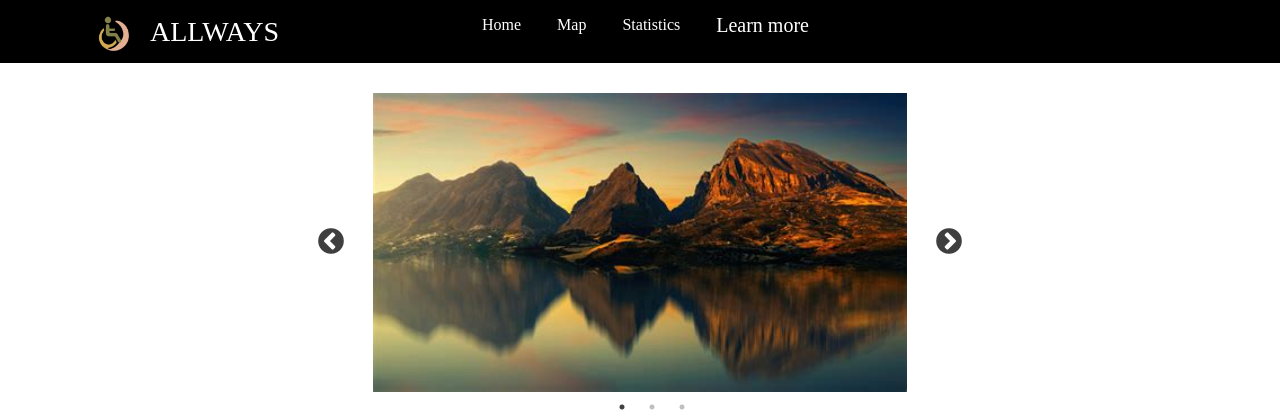
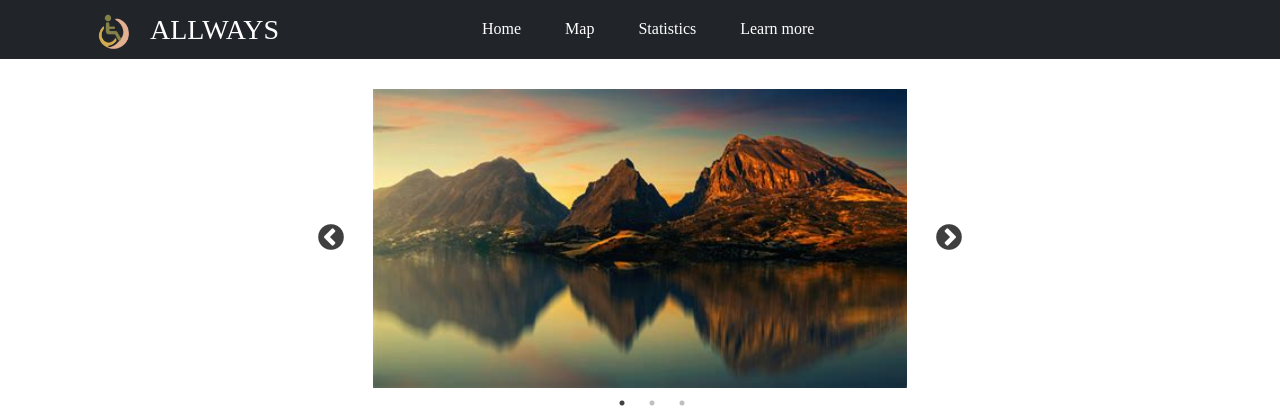
Before and after one commit to Rima004/allways, a Django app: page / in a window 1280 px wide. Shown: the top 420 px of the page. Run offline with Django 4.2, Linux system fonts and the light colour scheme.

Commit message:
Fixed navbar

```diff
--- a/static/main/css/header.css
+++ b/static/main/css/header.css
@@ -38,3 +38,9 @@ a:active {
     display: inline;
     cursor: pointer;
 }
+
+ul.menu {
+    display: flex;
+    align-items: center;
+    gap: 20px;
+}
--- a/templates/base.html
+++ b/templates/base.html
@@ -14,27 +14,28 @@
 <body>
 
 <!-- Header -->
-<header class="menu-bar">
+<header class="menu-bar bg-dark text-white py-2">
     <div class="container">
-        <div class="row">
+        <div class="row align-items-center">
             <div class="col-xl-4 d-flex align-items-center gap-2">
-                <img class="logo" src="{% static 'main/images/logo.png' %}">
+                <img class="logo" src="{% static 'main/images/logo.png' %}" alt="Logo" width="60">
                 <h3 class="mb-0">ALLWAYS</h3>
             </div>
 
-            <div class="col-xl-6">
+            <div class="col-xl-8">
                 <nav>
-                    <ul class="menu nav d-flex align-items-center justify-content-start gap-3">
-                        <li class="menu__item"><a href="{% url 'main' %}">{% trans "Home" %}</a></li>
-                        <li class="menu__item"><a href="{% url 'maps' %}">{% trans "Map" %}</a></li>
-                        <li class="menu__item"><a href="{% url 'statistics' %}">{% trans "Statistics" %}</a></li>
-                        <li class="menu__item"><a>{% trans "Learn more" %}</a></li>
+                    <ul class="menu nav d-flex justify-content-start gap-4 mb-0">
+                        <li class="menu__item"><a class="nav-link" href="{% url 'main' %}">{% trans "Home" %}</a></li>
+                        <li class="menu__item"><a class="nav-link" href="{% url 'maps' %}">{% trans "Map" %}</a></li>
+                        <li class="menu__item"><a class="nav-link" href="{% url 'statistics' %}">{% trans "Statistics" %}</a></li>
+                        <li class="menu__item"><a class="nav-link" href="#">{% trans "Learn more" %}</a></li>
                     </ul>
                 </nav>
             </div>
         </div>
     </div>
 </header>
+
 
 <!-- Content -->
 {% block content %}{% endblock %}
--- a/templates/main.html
+++ b/templates/main.html
@@ -15,6 +15,9 @@
         <div><img src="{% static 'main/images/nature.jpeg' %}"></div>
         <div><img src="{% static 'main/images/nature.jpeg' %}"></div>
     </div>
+
+
+
 </main>
 {% endblock %}
 
```
